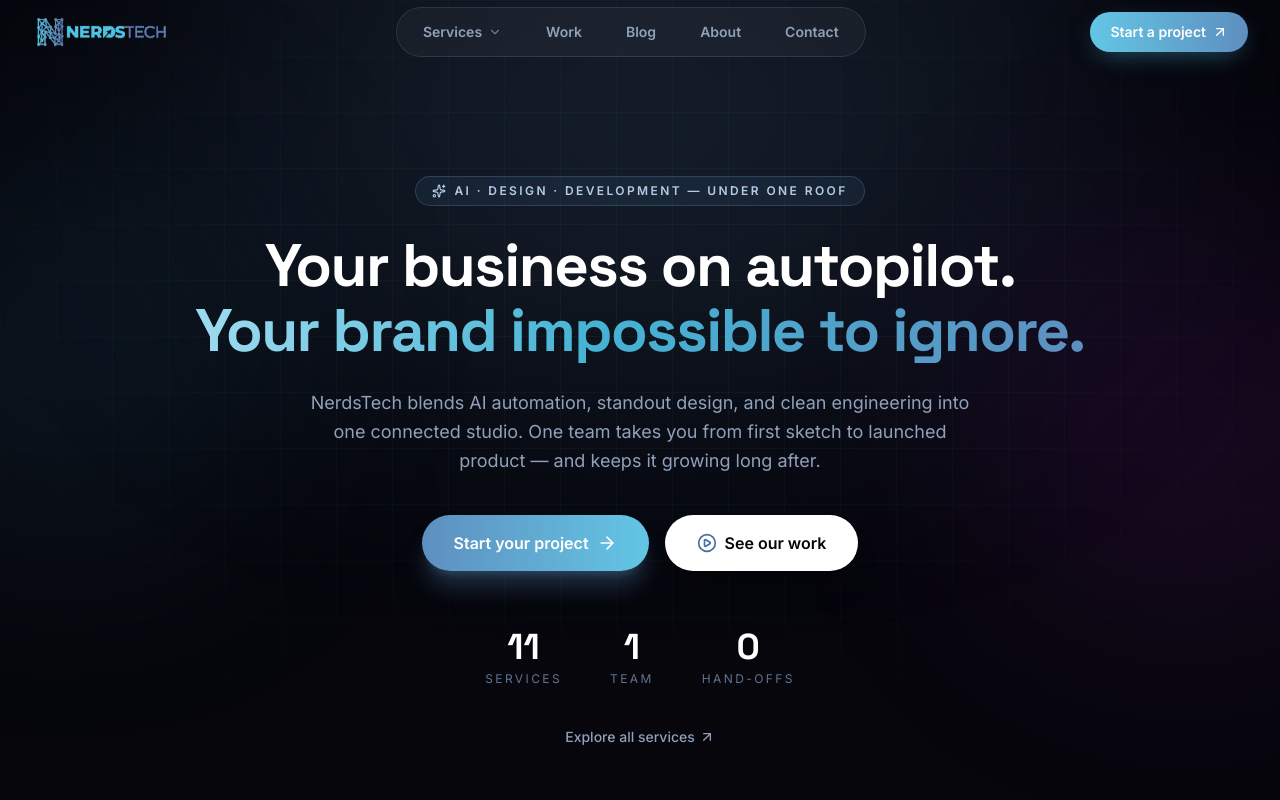
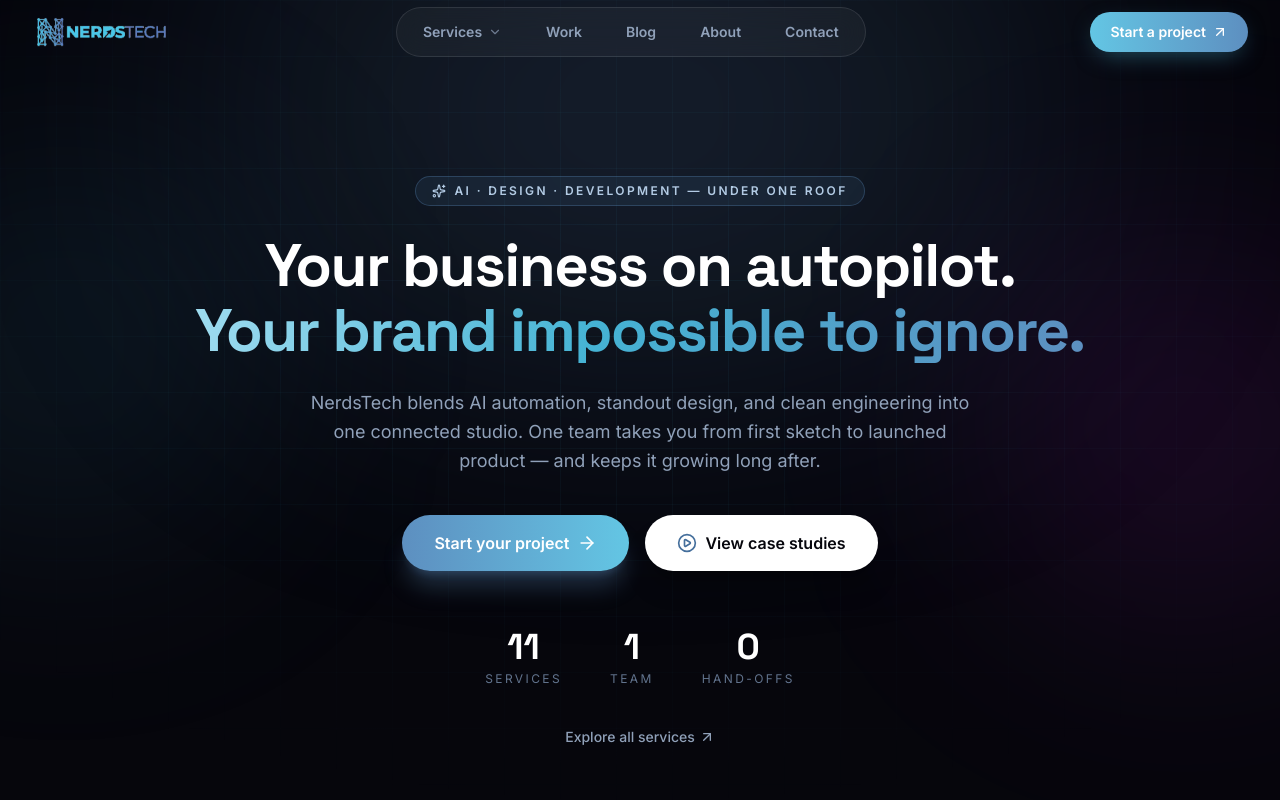
Before and after one commit to charlieboy350/nerds-tech-website, a Next.js app: page / in a window 1280 px wide. Shown: the top 800 px of the page. Built offline with nearby package versions, Linux system fonts and the light colour scheme.

Commit message:
Hero: reword secondary CTA to 'View case studies'

```diff
--- a/src/components/home/Hero.tsx
+++ b/src/components/home/Hero.tsx
@@ -70,7 +70,7 @@ export default function Hero() {
             className="group inline-flex w-full items-center justify-center gap-2 rounded-full bg-white px-8 py-4 text-base font-semibold text-ink-950 shadow-xl shadow-black/25 transition-all duration-300 hover:-translate-y-0.5 hover:shadow-[0_18px_44px_-12px_rgba(255,255,255,0.35)] active:translate-y-0 sm:w-auto"
           >
             <PlayCircle className="size-5 text-steel-600 transition-transform duration-300 group-hover:scale-110" />
-            See our work
+            View case studies
           </Link>
         </motion.div>
 
```
